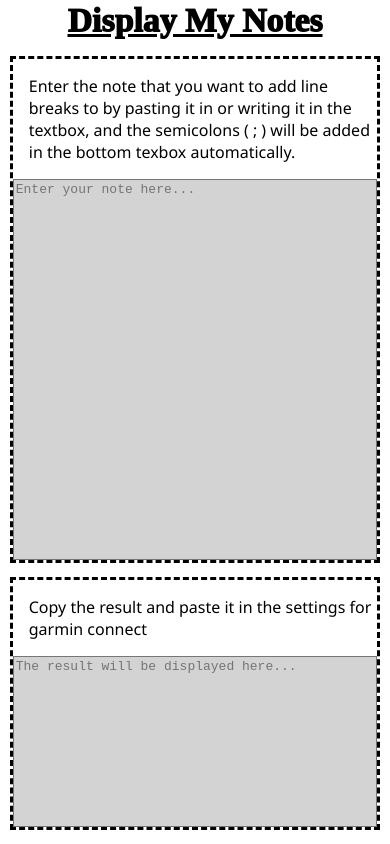
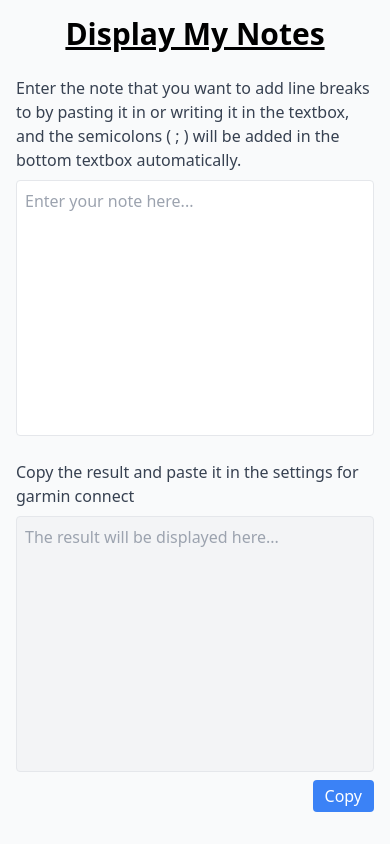
Before and after one commit to JoArrhen/insertLineBreak, a plain HTML site: page index.html in a window 390 px wide. Drawn offline with nearby package versions, Linux system fonts and the light colour scheme.

Commit message:
Update gui

```diff
--- a/index.html
+++ b/index.html
@@ -1,5 +1,5 @@
 <!DOCTYPE html>
-<html lang = "en">
+<html lang="en">
 <head>
   <!-- Global site tag (gtag.js) - Google Analytics -->
   <script async src="https://www.googletagmanager.com/gtag/js?id=UA-87277802-2"></script>
@@ -10,23 +10,25 @@
 
     gtag('config', 'UA-87277802-2');
   </script>
-<script src="script.js"></script>
-<link rel="stylesheet" type="text/css" href="stylecheet.css">
+  <script src="https://cdn.tailwindcss.com"></script>
   <title>Display My Notes</title>
   <meta name="viewport" content="width=device-width, initial-scale=1.0, maximum-scale=1.0, user-scalable=0" />
 </head>
-<body>
-<div class="flex-container">
-    <div class="header"><h1>Display My Notes</h1></div>
-    <div class="inputDiv field">
-        <p>Enter the note that you want to add line breaks to by pasting it in or writing it in the textbox, and the semicolons ( ; ) will be added in the bottom texbox automatically.</p>
-        <textarea oninput="inputDetected()"id="inputTextArea" placeholder="Enter your note here..."></textarea>
-    </div>
-    <div class="outputDiv field">
-        <p>Copy the result and paste it in the settings for garmin connect</p>
-        <textarea id="outputTextArea" placeholder="The result will be displayed here..."></textarea>
-    </div>
-</div>
-
+<body class="min-h-screen bg-gray-50 flex flex-col items-center p-4">
+  <header class="w-full max-w-3xl">
+    <h1 class="text-3xl font-bold text-center underline mb-6">Display My Notes</h1>
+  </header>
+    <main class="w-full max-w-3xl flex flex-col gap-6 md:flex-row">
+      <section class="flex flex-col flex-1">
+        <p class="mb-2 text-gray-700 md:h-24">Enter the note that you want to add line breaks to by pasting it in or writing it in the textbox, and the semicolons ( ; ) will be added in the bottom textbox automatically.</p>
+        <textarea id="inputTextArea" placeholder="Enter your note here..." class="h-64 p-2 border rounded resize-none"></textarea>
+      </section>
+      <section class="flex flex-col flex-1">
+        <p class="mb-2 text-gray-700 md:h-24">Copy the result and paste it in the settings for garmin connect</p>
+        <textarea id="outputTextArea" placeholder="The result will be displayed here..." class="h-64 p-2 border rounded bg-gray-100 resize-none" readonly></textarea>
+        <button id="copyButton" type="button" class="mt-2 self-end bg-blue-500 text-white px-3 py-1 rounded hover:bg-blue-600">Copy</button>
+      </section>
+    </main>
+  <script src="script.js"></script>
 </body>
 </html>
--- a/script.js
+++ b/script.js
@@ -1,15 +1,26 @@
-//document.getElementsById("inputTextArea").addEventListener("click", displayDate);
+document.getElementById("inputTextArea")
+    .addEventListener("input", inputDetected);
+document.getElementById("copyButton")
+    .addEventListener("click", copyToClipboard);
+
 function inputDetected() {
-    var input = document.getElementById("inputTextArea").value;
-    var sentnsArr = input.split('\n');
+    const input = document.getElementById("inputTextArea").value;
+    const lines = input.split('\n');
 
-    var result = "";
-    for(i = 0; i < sentnsArr.length; i++) {
-        result += sentnsArr[i];
-        if (i != sentnsArr.length - 1) {
+    let result = "";
+    for (let i = 0; i < lines.length; i++) {
+        result += lines[i];
+        if (i !== lines.length - 1) {
             result += ";";
         }
     }
 
     document.getElementById("outputTextArea").value = result;
 }
+
+function copyToClipboard() {
+    const output = document.getElementById("outputTextArea");
+    output.select();
+    output.setSelectionRange(0, 99999); // For mobile devices
+    navigator.clipboard.writeText(output.value);
+}
--- a/stylecheet.css
+++ /dev/null
@@ -1,100 +0,0 @@
-body, html {
-    margin: 0;
-    height: 100%;
-    width: 100%;
-    box-sizing: border-box;
-    /* background-color: lightblue; */
-}
-*, *::before, *::after {
-    box-sizing: border-box;
-  }
-h1 {
-    font-size: 5vh;
-    font-weight: 1000;
-    text-decoration: underline;
-}
-
-.flex-container {
-    margin: 0;
-    width: 100%;
-    height: 100%;
-    /* flex-direction: column; */
-    justify-content: space-around;
-    display: flex;
-    flex-wrap: wrap;
-    /* align-items: center; */
-}
-.flex-container > .field{
-    margin: 0;
-
-    border-style: dashed;
-    /* max-width: 700px; */
-    width: 500px;
-    max-width: 500px;
-    min-width: 500px;
-    height: 300px;
-
-    display: flex;
-    flex-direction: column;
-}
-.inputDiv {
-    flex: 1;
-}
-.outputDiv {
-    flex: 1;
-}
-.flex-container > .header {
-    flex: 1;
-    align-self: flex-start;
-    background-color: white;
-    min-width: 100%;
-    height: 10%;
-
-    display: flex;
-    justify-content: center;
-    align-items: center;
-    /* line-height: 90px; */
-
-}
-textarea {
-    flex: 1;
-    resize: none;
-    font-size: 1em;
-    background-color:lightgray;
-}
-p {
-    margin-left: 1em;
-    font-family: 'Segoe UI', Tahoma, Geneva, Verdana, sans-serif;
-}
-@media all and (max-width: 1000px) {
-    .flex-container > .field{
-        border-style: dashed;
-        max-width: 95%;
-        min-width: 95%;
-    }
-    h1 {
-        font-size: 4vh;
-        font-weight: 1000;
-        text-decoration: underline;
-    }
-    p {
-        font-size: 1em;
-        font-family: 'Segoe UI', Tahoma, Geneva, Verdana, sans-serif;
-    }
-    .flex-container {
-        justify-content: space-start;
-    }
-
-    .flex-container > .header {
-        height: 5%;
-    }
-    .flex-container > .inputDiv{
-        height: 60%;
-        min-height: 300px;
-    }
-    .flex-container > .outputDiv{
-        height: 30%;
-        min-height: 200px;
-    }
-
-}
```
Lines whose indentation alone changed are shown as unchanged.
